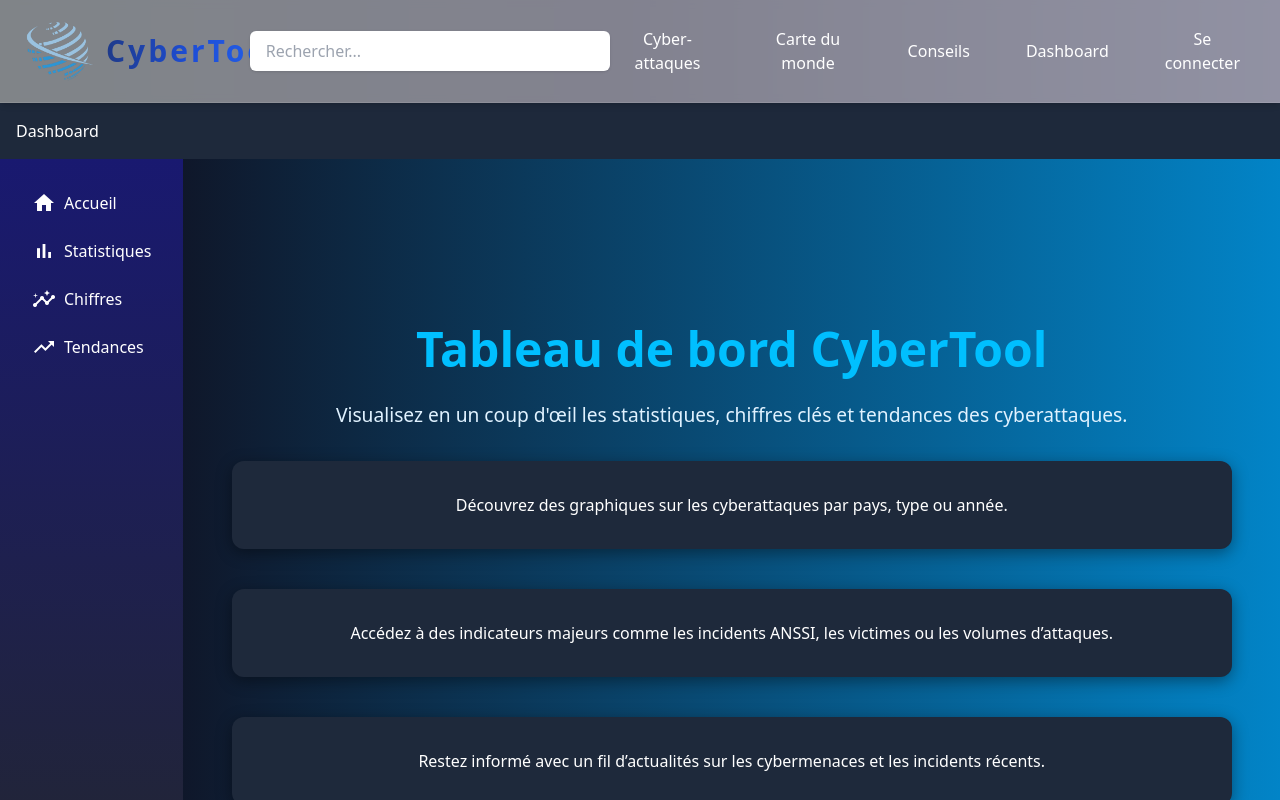
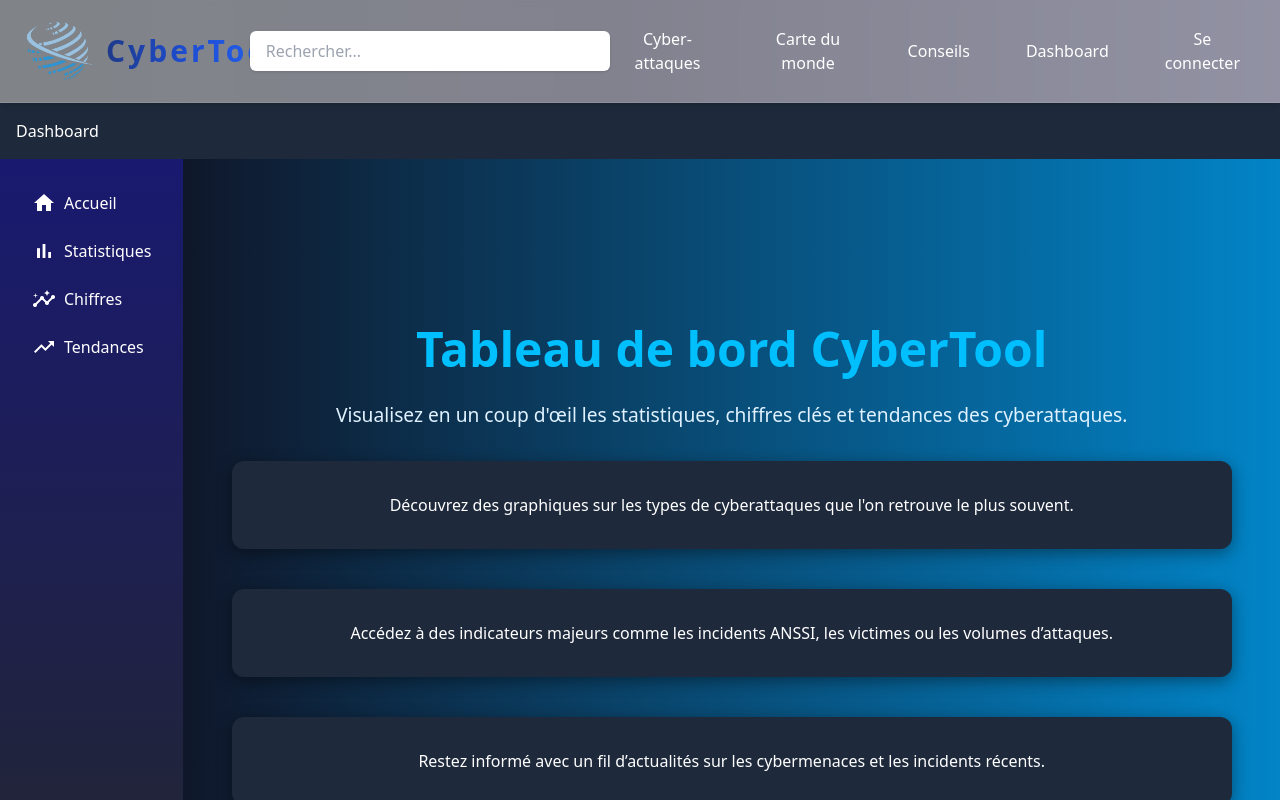
Before and after one commit to Kaly-0/Project2025, a Next.js app in the folder my-app-dashboard/: page /dashboard-test in a window 1280 px wide. Shown: the top 800 px of the page. Built offline with nearby package versions, Linux system fonts and the light colour scheme.

Commit message:
Correction sur la description

```diff
--- a/my-app-dashboard/components/Accueil.tsx
+++ b/my-app-dashboard/components/Accueil.tsx
@@ -17,7 +17,7 @@ const DashboardWelcome = () => {
             <div className={styles.cardGrid}>
                 <div className={styles.card}>
                     <p>
-                        Découvrez des graphiques sur les cyberattaques par pays, type ou année.
+                        Découvrez des graphiques sur les types de cyberattaques que l'on retrouve le plus souvent.
                     </p>
                 </div>
                 <div className={styles.card}>
```
